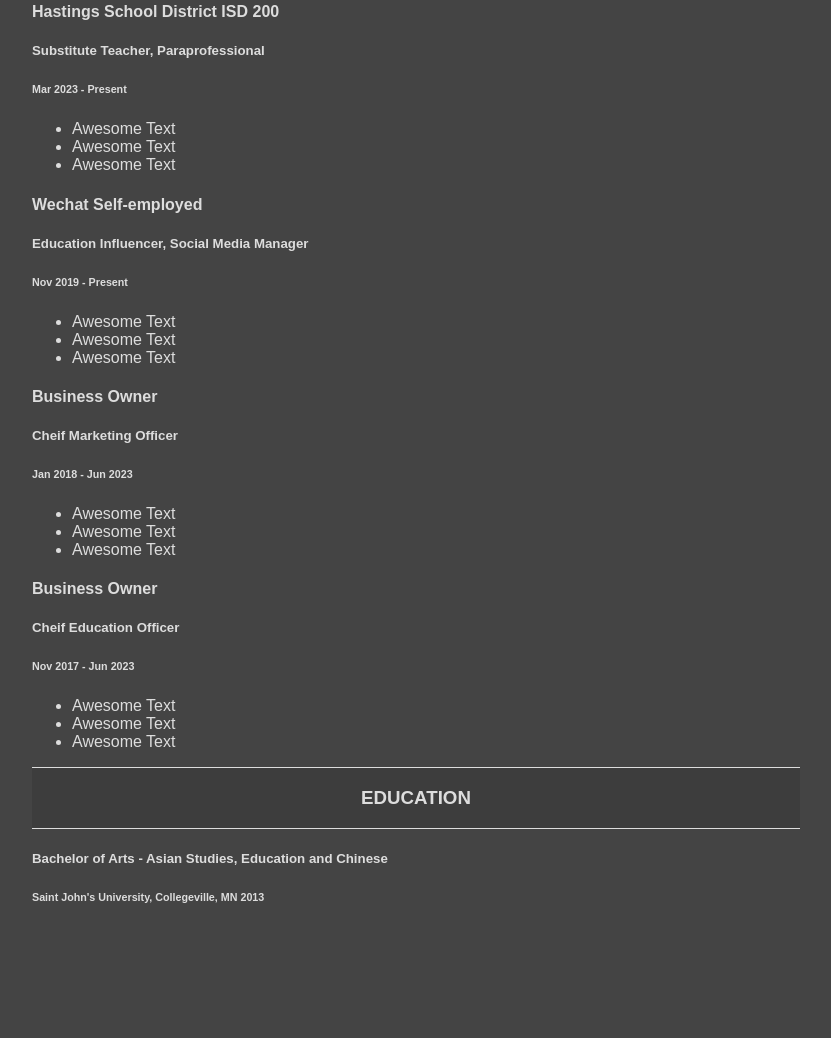
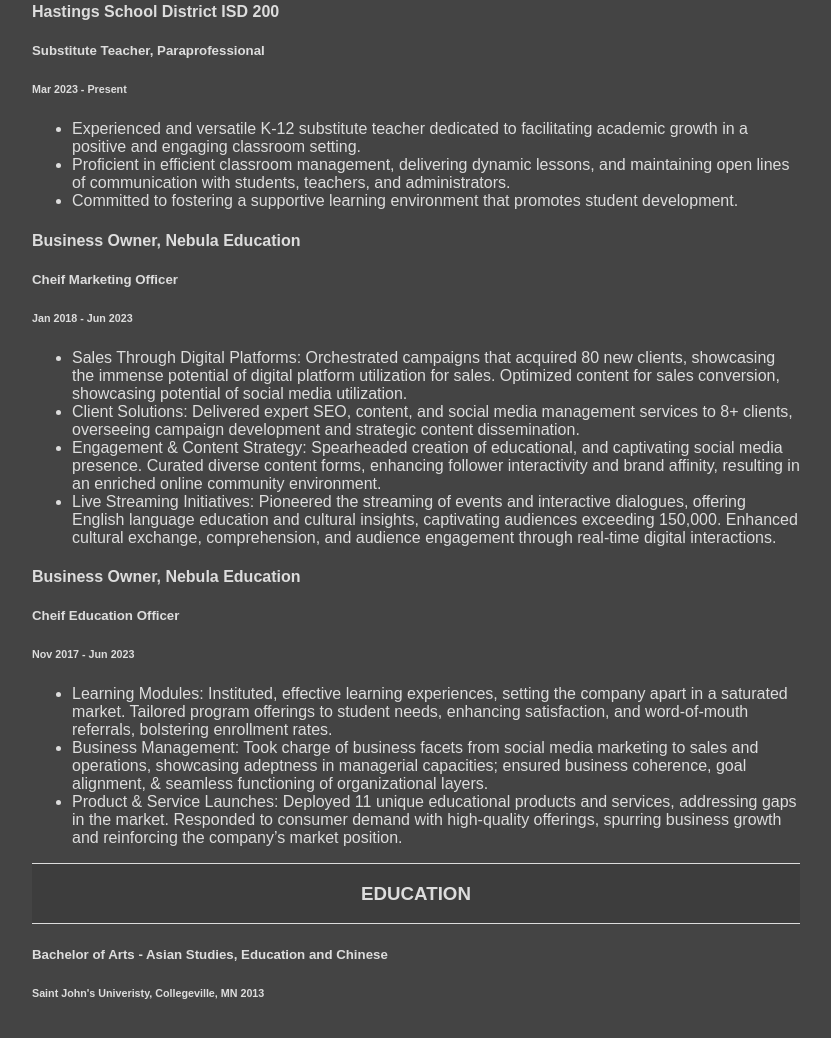
Before and after one commit to xLaineBrain/xLaineBrain.github.io, a plain HTML site: page index.html in a window 1280 px wide. Shown: the part 372-1410 px from the top of the page, without its empty margins (224-1055 px from the left). Drawn offline with Linux system fonts and the light colour scheme.

Commit message:
Update index.html

```diff
--- a/index.html
+++ b/index.html
@@ -29,48 +29,45 @@
     <h6>Mar 2023 - Present</h6>
 
     <ul>
-      <li>Awesome Text</li>
-      <li>Awesome Text</li>
-      <li>Awesome Text</li>
+      <li>Experienced and versatile K-12 substitute teacher dedicated to facilitating academic growth in a positive and engaging classroom setting.
+      </li>
+      <li>Proficient in efficient classroom management, delivering dynamic lessons, and maintaining open lines of communication with students, teachers, and administrators.
+      </li>
+      <li>Committed to fostering a supportive learning environment that promotes student development.
+      </li>
+      <ul/>
+  </div>
+
+  <div>
+    <h4>Business Owner, Nebula Education</h4>
+    <h5>Cheif Marketing Officer</h5>
+    <h6>Jan 2018 - Jun 2023</h6>
+
+    <ul>
+      <li>Sales Through Digital Platforms: Orchestrated campaigns that acquired 80 new clients, showcasing the immense potential of digital platform utilization for sales. Optimized content for sales conversion, showcasing potential of social media utilization.
+      </li>
+      <li>Client Solutions: Delivered expert SEO, content, and social media management services to 8+ clients, overseeing campaign development and strategic content dissemination.
+      </li>
+      <li>Engagement & Content Strategy: Spearheaded creation of educational, and captivating social media presence. Curated diverse content forms, enhancing follower interactivity and brand affinity, resulting in an enriched online community environment.
+      </li>
+      <li>Live Streaming Initiatives: Pioneered the streaming of events and interactive dialogues, offering English language education and cultural insights, captivating audiences exceeding 150,000. Enhanced cultural exchange, comprehension, and audience engagement through real-time digital interactions.
+      </li>
       <ul/>
   </div>
 
 
   <div>
-    <h4>Wechat Self-employed</h4>
-    <h5>Education Influencer, Social Media Manager</h5>
-    <h6>Nov 2019 - Present</h6>
-
-    <ul>
-      <li>Awesome Text</li>
-      <li>Awesome Text</li>
-      <li>Awesome Text</li>
-      <ul/>
-  </div>
-
-
-  <div>
-    <h4>Business Owner</h4>
-    <h5>Cheif Marketing Officer</h5>
-    <h6>Jan 2018 - Jun 2023</h6>
-
-    <ul>
-      <li>Awesome Text</li>
-      <li>Awesome Text</li>
-      <li>Awesome Text</li>
-      <ul/>
-  </div>
-
-
-  <div>
-    <h4>Business Owner</h4>
+    <h4>Business Owner, Nebula Education</h4>
     <h5>Cheif Education Officer</h5>
     <h6>Nov 2017 - Jun 2023</h6>
 
     <ul>
-      <li>Awesome Text</li>
-      <li>Awesome Text</li>
-      <li>Awesome Text</li>
+      <li>Learning Modules: Instituted, effective learning experiences, setting the company apart in a saturated market. Tailored program offerings to student needs, enhancing satisfaction, and word-of-mouth referrals, bolstering enrollment rates.
+      </li>
+      <li>Business Management: Took charge of business facets from social media marketing to sales and operations, showcasing adeptness in managerial capacities; ensured business coherence, goal alignment, & seamless functioning of organizational layers.
+      </li>
+      <li>Product & Service Launches: Deployed 11 unique educational products and services, addressing gaps in the market. Responded to consumer demand with high-quality offerings, spurring business growth and reinforcing the company’s market position.
+      </li>
       <ul/>
   </div>
 
@@ -80,12 +77,8 @@
 
     <div>
       <h5>Bachelor of Arts - Asian Studies, Education and Chinese </h5>
-      <h6>Saint John's University, Collegeville, MN 2013</h6>
+      <h6>Saint John's Univeristy, Collegeville, MN 2013</h6>
     </div>
 
 </body>
 </html>
-
-
-</body>
-</html>
```
